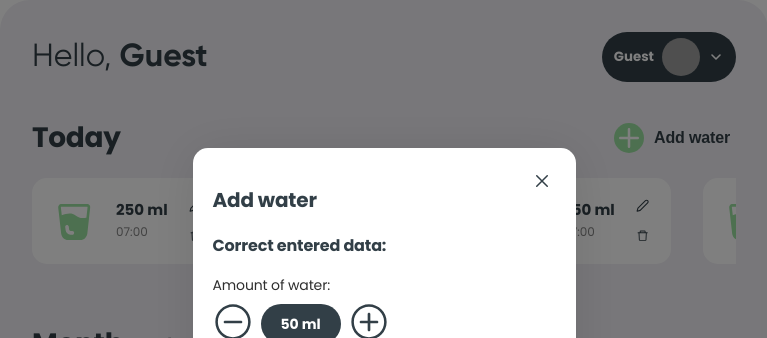
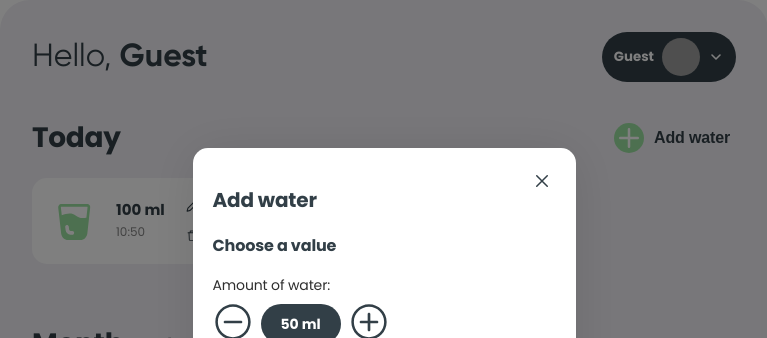
Before and after one commit to Olena-Synytsia/aqua-track-02-FIX, a React (Vite) app: page /tracker in a window 1280 px wide. Both pictures are taken after a click on the button "Add water". Shown: the top 338 px of the page, without its empty margins (256-1023 px from the left). Built offline with nearby package versions, Linux system fonts and the light colour scheme; grey boxes are pictures that could not be loaded.

Commit message:
add redux

```diff
--- a/src/components/Modal/WaterForm/WaterForm.jsx
+++ b/src/components/Modal/WaterForm/WaterForm.jsx
@@ -3,10 +3,17 @@ import { RxMinusCircled, RxPlusCircled } from "react-icons/rx";
 import s from "./WaterForm.module.css";
 import { useForm, Controller } from "react-hook-form";
 import { yupResolver } from "@hookform/resolvers/yup";
+import {
+  addItems,
+  selectOperationType,
+} from "../../../redux/dailyInfoSlice.js";
+import { useDispatch, useSelector } from "react-redux";
 
-const WaterForm = ({ initialData, operationType, onClose }) => {
+const WaterForm = ({ initialData, onClose }) => {
+  const operationType = useSelector(selectOperationType);
+  const dispatch = useDispatch();
   const validationSchema = Yup.object().shape({
-    waterAmount: Yup.number()
+    volume: Yup.number()
       .required("Please enter the amount of water.")
       .min(1, "The minimum amount is 1ml.")
       .max(5000, "The maximum amount is 5000ml."),
@@ -21,7 +28,7 @@ const WaterForm = ({ initialData, operationType, onClose }) => {
   const { watch, setValue, control, handleSubmit } = useForm({
     resolver: yupResolver(validationSchema),
     defaultValues: {
-      waterAmount: initialData?.waterAmount || 50,
+      volume: initialData?.volume || 50,
       time:
         initialData?.time ||
         new Date().toLocaleTimeString([], {
@@ -31,13 +38,16 @@ const WaterForm = ({ initialData, operationType, onClose }) => {
     },
   });
 
-  const waterAmount = watch("waterAmount");
+  const volume = watch("volume");
 
-  const incrementWater = () => setValue("waterAmount", waterAmount + 50);
-  const decrementWater = () =>
-    setValue("waterAmount", Math.max(1, waterAmount - 50));
+  const incrementWater = () => setValue("volume", volume + 50);
+  const decrementWater = () => setValue("volume", Math.max(1, volume - 50));
 
   const onSubmit = (data) => {
+    if (operationType === "add") {
+      dispatch(addItems(data));
+      onClose();
+    }
     console.log(data);
     onClose();
   };
@@ -54,10 +64,10 @@ const WaterForm = ({ initialData, operationType, onClose }) => {
           <RxMinusCircled className={s.iconBtn} />
         </button>
         <Controller
-          name="waterAmount"
+          name="volume"
           control={control}
           render={({ field }) => (
-            <p name="waterAmount" className={s.counterValue}>
+            <p name="volume" className={s.counterValue}>
               {field.value} ml
             </p>
           )}
@@ -80,8 +90,8 @@ const WaterForm = ({ initialData, operationType, onClose }) => {
         type="number"
         min="1"
         max="5000"
-        value={waterAmount === 0 ? "" : waterAmount}
-        onChange={(e) => setValue("waterAmount", Number(e.target.value))}
+        value={volume === 0 ? "" : volume}
+        onChange={(e) => setValue("volume", Number(e.target.value))}
       />
       <button type="submit" className={s.saveBtn}>
         Save
--- a/src/components/Modal/WaterModal/WaterModal.jsx
+++ b/src/components/Modal/WaterModal/WaterModal.jsx
@@ -2,8 +2,10 @@ import { IoCloseOutline } from "react-icons/io5";
 import s from "./WaterModal.module.css";
 import { useEffect } from "react";
 import WaterForm from "../WaterForm/WaterForm.jsx";
+import { useSelector } from "react-redux";
+import { selectOperationType } from "../../../redux/dailyInfoSlice.js";
 
-const WaterModal = ({ operationType, onClose }) => {
+const WaterModal = ({ onClose }) => {
   const handleBackdropClick = (e) => {
     if (e.target === e.currentTarget) {
       onClose();
@@ -23,6 +25,8 @@ const WaterModal = ({ operationType, onClose }) => {
     };
   }, [onClose]);
 
+  const operationType = useSelector(selectOperationType);
+
   const title =
     operationType === "add" ? "Add water" : "Edit the entered amount of water";
 
--- a/src/components/TrackerPage/WaterDailedInfo/DailyInfo/AddWaterBtn/AddWaterBtn.jsx
+++ b/src/components/TrackerPage/WaterDailedInfo/DailyInfo/AddWaterBtn/AddWaterBtn.jsx
@@ -1,14 +1,16 @@
 import { useState } from "react";
 import WaterModal from "../../../../Modal/WaterModal/WaterModal.jsx";
 import s from "./AddWaterBtn.module.css";
+import { useDispatch } from "react-redux";
+import { setOperationType } from "../../../../../redux/dailyInfoSlice.js";
 
 const AddWaterBtn = () => {
+  const dispatch = useDispatch();
   const [isOpen, setIsOpen] = useState(false);
-  const [operationType, setOperationType] = useState("");
 
   const handleAdd = () => {
     setIsOpen(true);
-    setOperationType("add");
+    dispatch(setOperationType("add"));
   };
 
   return (
@@ -19,12 +21,7 @@ const AddWaterBtn = () => {
         </svg>
         Add water
       </button>
-      {isOpen && (
-        <WaterModal
-          operationType={operationType}
-          onClose={() => setIsOpen(false)}
-        />
-      )}
+      {isOpen && <WaterModal onClose={() => setIsOpen(false)} />}
     </>
   );
 };
--- a/src/components/TrackerPage/WaterDailedInfo/DailyInfo/WaterList/WaterItem/WaterItem.jsx
+++ b/src/components/TrackerPage/WaterDailedInfo/DailyInfo/WaterList/WaterItem/WaterItem.jsx
@@ -3,14 +3,25 @@ import { FiEdit2 } from "react-icons/fi";
 import s from "./WaterItem.module.css";
 import { useState } from "react";
 import WaterModal from "../../../../../Modal/WaterModal/WaterModal.jsx";
+import { useDispatch } from "react-redux";
+import { setOperationType } from "../../../../../../redux/dailyInfoSlice.js";
 
-const WaterItem = ({ id, value = "250 ml", time = "07:00" }) => {
+const WaterItem = ({ id, time, volume }) => {
+  const dispatch = useDispatch();
+  const formateVolume = (volume) => {
+    if (volume < 1000) {
+      return `${volume} ml`;
+    } else {
+      let result = (volume / 1000).toFixed(3);
+      return result.replace(/\.?0+$/, "") + " L";
+    }
+  };
+
   const [isOpen, setIsOpen] = useState(false);
-  const [operationType, setOperationType] = useState("");
 
   const handleEdit = () => {
     setIsOpen(true);
-    setOperationType("edit");
+    dispatch(setOperationType("edit"));
   };
   return (
     <>
@@ -19,24 +30,19 @@ const WaterItem = ({ id, value = "250 ml", time = "07:00" }) => {
           <use href="src/assets/sprite.svg#icon-mage_water-glass-fill"></use>
         </svg>
         <div className={s.indicators}>
-          <p className={s.value}>{value}</p>
+          <p className={s.value}>{formateVolume(volume)}</p>
           <p className={s.time}>{time}</p>
         </div>
         <div className={s.buttons}>
           <button className={s.btn} onClick={handleEdit}>
             <FiEdit2 />
           </button>
-          <button className={s.btn} onClick={id}>
+          <button className={s.btn}>
             <AiOutlineDelete />
           </button>
         </div>
       </li>
-      {isOpen && (
-        <WaterModal
-          operationType={operationType}
-          onClose={() => setIsOpen(false)}
-        />
-      )}
+      {isOpen && <WaterModal onClose={() => setIsOpen(false)} />}
     </>
   );
 };
--- a/src/components/TrackerPage/WaterDailedInfo/DailyInfo/WaterList/WaterList.jsx
+++ b/src/components/TrackerPage/WaterDailedInfo/DailyInfo/WaterList/WaterList.jsx
@@ -1,13 +1,15 @@
+import { useSelector } from "react-redux";
 import WaterItem from "./WaterItem/WaterItem.jsx";
 import s from "./WaterList.module.css";
+import { selectWaterItem } from "../../../../../redux/dailyInfoSlice.js";
 
 const WaterList = () => {
+  const waterItems = useSelector(selectWaterItem);
   return (
     <ul className={s.list}>
-      <WaterItem />
-      <WaterItem />
-      <WaterItem />
-      <WaterItem />
+      {waterItems.map((item) => (
+        <WaterItem key={item.id} {...item} />
+      ))}
     </ul>
   );
 };
--- /dev/null
+++ b/src/redux/dailyInfoSlice.js
@@ -0,0 +1,25 @@
+import { createSlice } from "@reduxjs/toolkit";
+
+const initialState = {
+  items: [{ id: 1, time: "10:50", volume: "100" }],
+  operationType: "add",
+};
+
+const slice = createSlice({
+  name: "waterItem",
+  initialState,
+  reducers: {
+    addItems: (state, action) => {
+      state.items.push(action.payload);
+    },
+    setOperationType: (state, action) => {
+      state.operationType = action.payload;
+    },
+  },
+});
+
+export const selectWaterItem = (state) => state.waterItem.items;
+export const selectOperationType = (state) => state.waterItem.operationType;
+
+export const waterItemReducer = slice.reducer;
+export const { addItems, setOperationType } = slice.actions;
--- a/src/redux/store.js
+++ b/src/redux/store.js
@@ -1,10 +1,12 @@
 import { configureStore } from "@reduxjs/toolkit";
 import { authReducer } from "./auth/slice.js";
 import { waterDeleteModal } from "./water-delete/slice.js";
+import { waterItemReducer } from "./dailyInfoSlice.js";
 
 export const store = configureStore({
   reducer: {
     user: authReducer,
     water: waterDeleteModal,
+    waterItem: waterItemReducer,
   },
 });
--- a/src/redux/water/selectors.js
+++ b/src/redux/water/selectors.js
@@ -9,7 +9,7 @@ export const selectDate = (state) => state.water.selectDate;
 export const selectWaterDay = (state) => state.water.selectWaterDay;
 export const selectPercentDay = (state) => state.water.selectPercentDay;
 
-// other selectors
+// selects for DailyInfo
 
 // export const selectWater = (state) => state.water.water;
 // export const selectWater = (state) => state.water.water;
```
